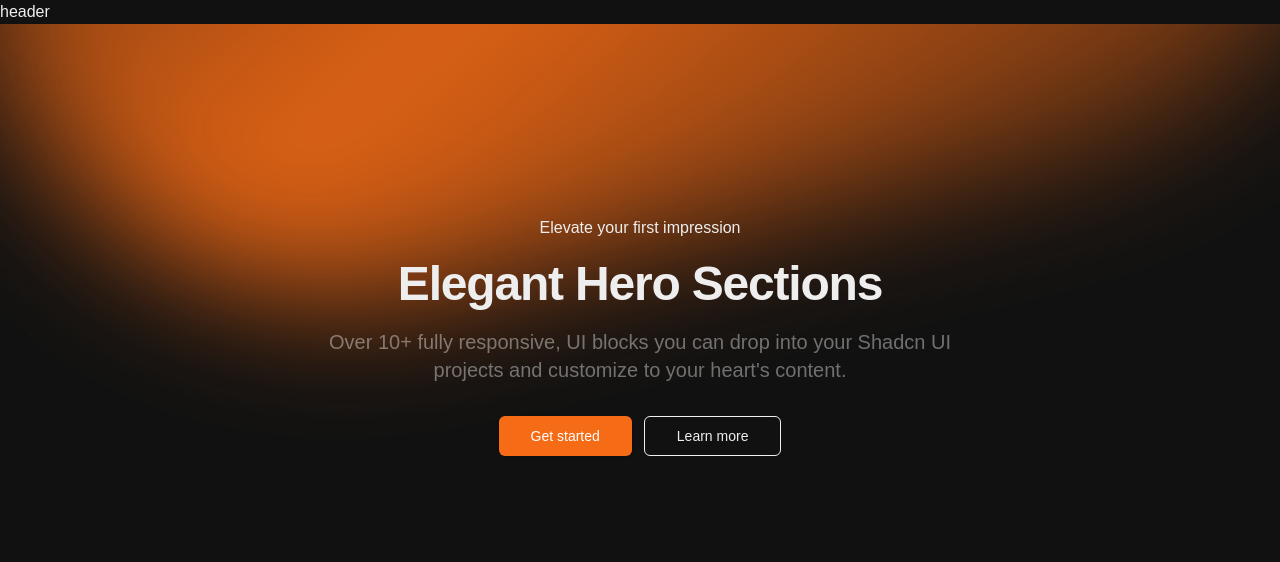
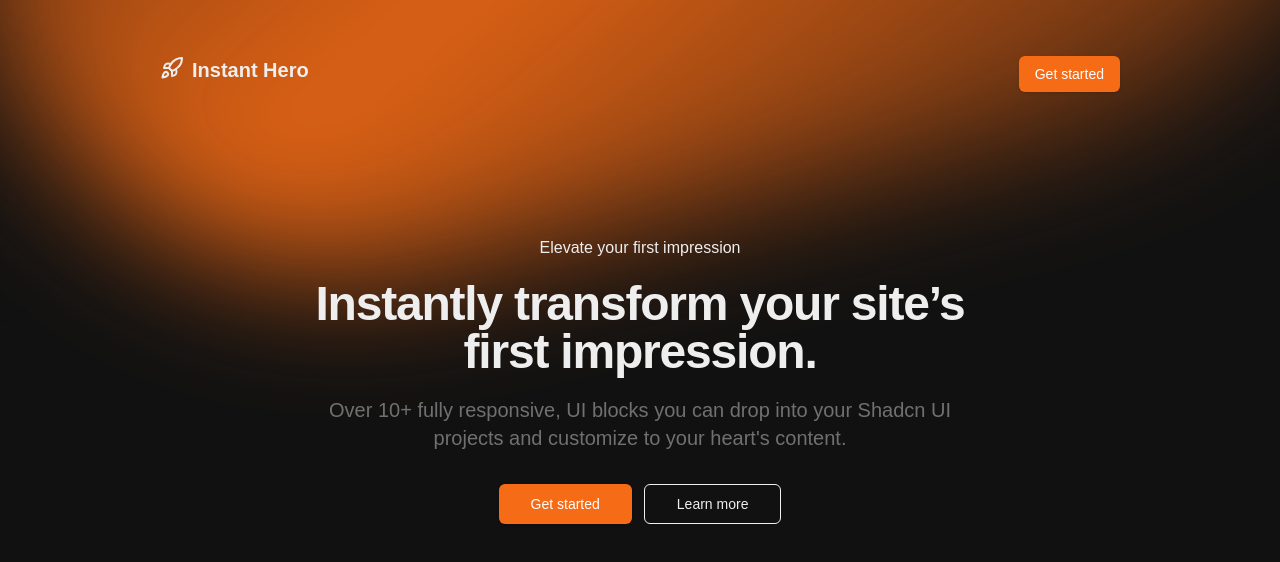
Before and after one commit to dakShh/instant-hero, a Next.js app: page / in a window 1280 px wide. Shown: the top 562 px of the page. Built offline with nearby package versions, Linux system fonts and the light colour scheme.

Commit message:
added hero section

```diff
--- a/src/app/page.tsx
+++ b/src/app/page.tsx
@@ -5,7 +5,6 @@ import Hero from '@/components/custom/Hero'
 export default function Home() {
   return (
     <div>
-      <Header />
       <Hero />
     </div>
   )
--- a/src/components/custom/Header.tsx
+++ b/src/components/custom/Header.tsx
@@ -1,3 +1,26 @@
+import { cn } from '@/lib/utils'
+
+import { Button } from '../ui/button'
+
+// Icons
+import { Rocket } from 'lucide-react'
+
 export default function Header() {
-  return <div>header</div>
+  return (
+    <div
+      className={cn(
+        'font-extrabold text-xl',
+        'max-w-5xl mx-auto',
+        'z-40 relative bg-primary-foreground backdrop-filter bg-opacity-80',
+        'mt-10 px-8 py-4 rounded-full',
+        'flex justify-between'
+      )}
+    >
+      <div className='flex gap-x-2'>
+        <Rocket />
+        Instant Hero
+      </div>
+      <Button>Get started</Button>
+    </div>
+  )
 }
--- a/src/components/custom/Hero.tsx
+++ b/src/components/custom/Hero.tsx
@@ -1,21 +1,26 @@
+import { cn } from '@/lib/utils'
 import { Button } from '../ui/button'
+import Header from './Header'
 
 export default function Hero() {
   return (
-    <div className='relative overflow-hidden py-24 lg:py-32'>
+    <div className='relative overflow-hidden'>
+      <Header />
       {/* Gradients */}
       <div aria-hidden='true' className='absolute -top-[27rem] start-1/2 flex -translate-x-1/2 transform'>
         <div className='h-[44rem] w-[25rem] -translate-x-[10rem] rotate-[-60deg] transform bg-gradient-to-r from-background/50 to-background blur-3xl' />
         <div className='h-[50rem] w-[90rem] origin-top-left -translate-x-[15rem] -rotate-12 rounded-full bg-gradient-to-tl from-primary/20 via-primary/90 to-primary/20 blur-3xl' />
       </div>
       {/* End Gradients */}
-      <div className='relative z-10'>
+      <div className='relative z-10  py-24 lg:py-16'>
         <div className='container py-10 lg:py-16'>
           <div className='mx-auto max-w-2xl text-center'>
             <p className=''>Elevate your first impression</p>
             {/* Title */}
             <div className='mt-5 max-w-2xl'>
-              <h1 className='scroll-m-20 text-4xl font-extrabold tracking-tight lg:text-5xl'>Elegant Hero Sections</h1>
+              <h1 className='scroll-m-20 text-4xl font-extrabold tracking-tight lg:text-5xl'>
+                Instantly transform your site’s first impression.
+              </h1>
             </div>
             {/* End Title */}
             <div className='mt-5 max-w-3xl'>
```
